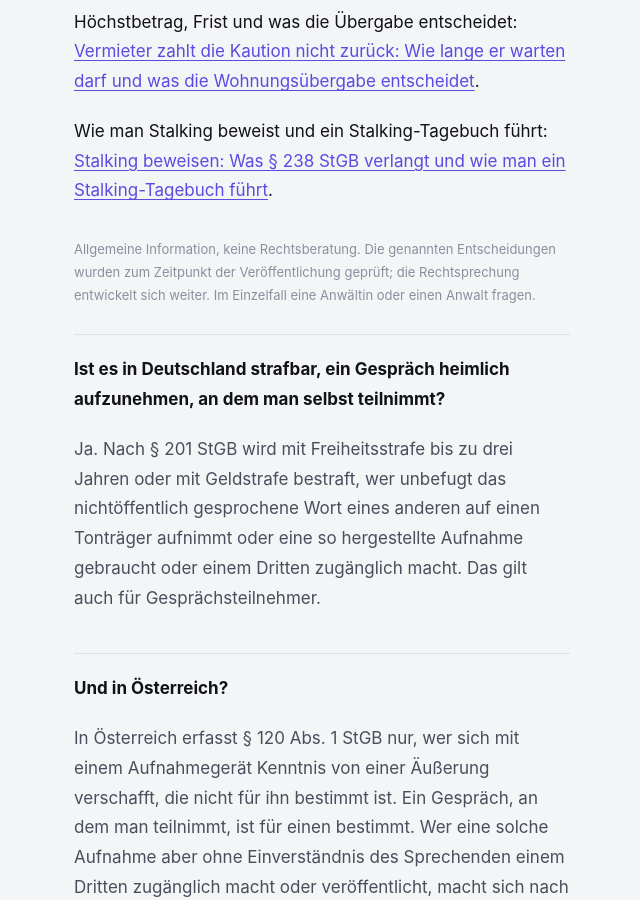
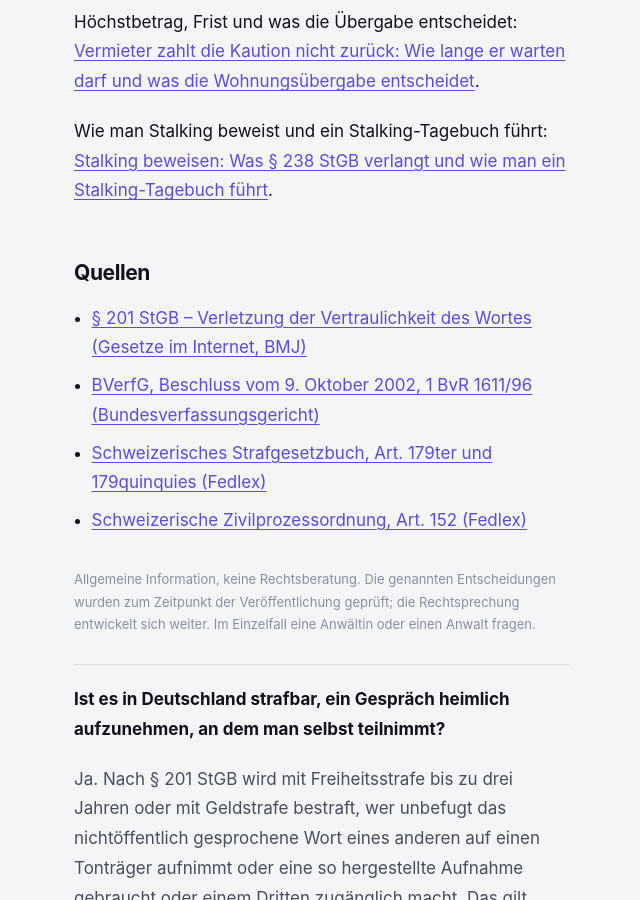
Before and after one commit to hcompany-kr/hcompany-kr.github.io, a Jekyll site: the page built from _posts/2026-10-14-gespraech-aufnehmen-de.md, in a window 1280 px wide and 900 px high, scrolled down 8083 px. Shown: the whole window, without its empty margins (318-958 px from the left). Built offline with Jekyll 4.4.1, drawn with Linux system fonts in a browser that asks for light colours; some web fonts are replaced.

Commit message:
Add primary-source links (Quellen) to the German recording-law hub
Co-Authored-By: Claude Opus 5.5 <noreply@anthropic.com>

```diff
--- a/_posts/2026-10-14-gespraech-aufnehmen-de.md
+++ b/_posts/2026-10-14-gespraech-aufnehmen-de.md
@@ -134,4 +135,11 @@ Wenn der Vermieter die Kaution nicht zurückzahlt – Höchstbetrag, Frist und w
 
 Wie man Stalking beweist und ein Stalking-Tagebuch führt: [Stalking beweisen: Was § 238 StGB verlangt und wie man ein Stalking-Tagebuch führt](/blog/de/stalking-beweisen/).
 
+## Quellen
+
+- [§ 201 StGB – Verletzung der Vertraulichkeit des Wortes (Gesetze im Internet, BMJ)](https://www.gesetze-im-internet.de/stgb/__201.html)
+- [BVerfG, Beschluss vom 9. Oktober 2002, 1 BvR 1611/96 (Bundesverfassungsgericht)](https://www.bundesverfassungsgericht.de/SharedDocs/Entscheidungen/DE/2002/10/rs20021009_1bvr161196.html)
+- [Schweizerisches Strafgesetzbuch, Art. 179ter und 179quinquies (Fedlex)](https://www.fedlex.admin.ch/eli/cc/54/757_781_799/de#art_179_ter)
+- [Schweizerische Zivilprozessordnung, Art. 152 (Fedlex)](https://www.fedlex.admin.ch/eli/cc/2010/262/de#art_152)
+
 <p style="font-size:0.8125rem;color:#8A8F9E;margin-top:2rem;">Allgemeine Information, keine Rechtsberatung. Die genannten Entscheidungen wurden zum Zeitpunkt der Veröffentlichung geprüft; die Rechtsprechung entwickelt sich weiter. Im Einzelfall eine Anwältin oder einen Anwalt fragen.</p>
```
Also changed, not shown: other parts of _posts/2026-10-14-gespraech-aufnehmen-de.md (+1 -0 lines).
